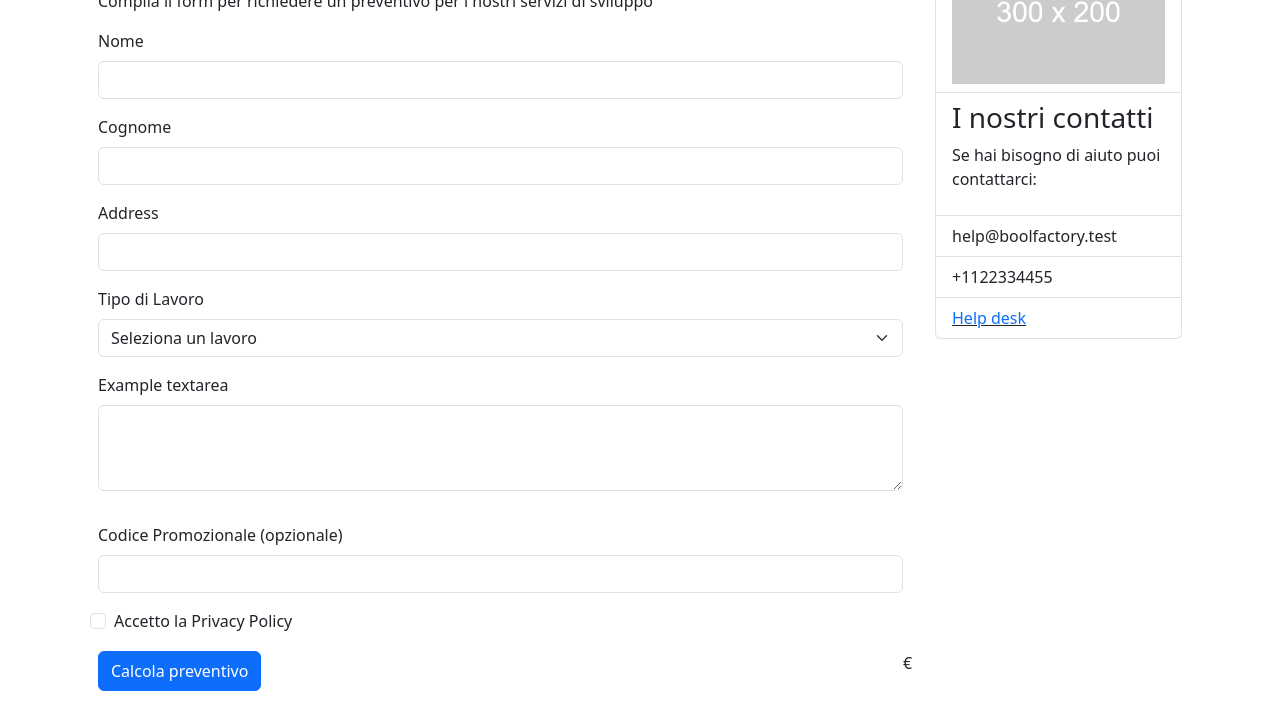
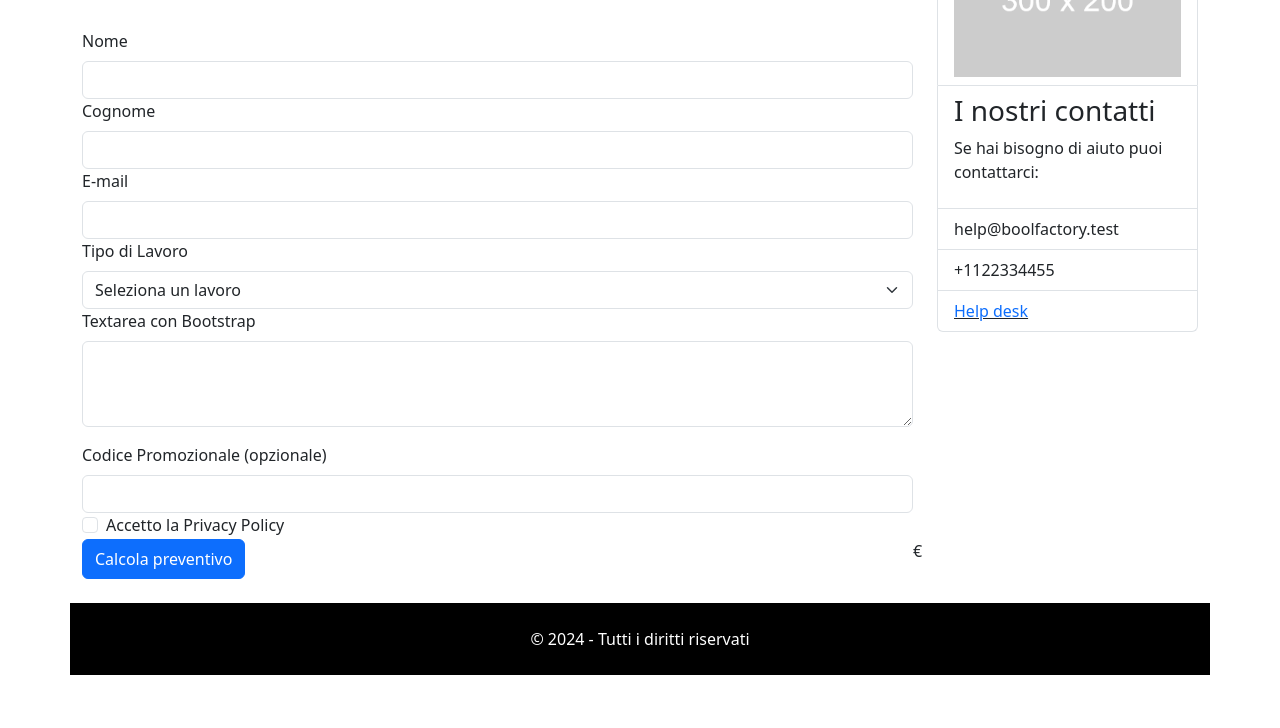
Before and after one commit to ManuelMarchiotto/bootstrap-preventivo, a plain HTML site: page index.html in a window 1280 px wide. Shown: the part 155-883 px from the top of the page. After the commit the page ends 830 px from the top, so only its background shows below. Drawn offline with nearby package versions, Linux system fonts and the light colour scheme.

Commit message:
fix: html

```diff
--- a/index.html
+++ b/index.html
@@ -37,26 +37,34 @@
         <!--/navbar-->
     </header>
     <!--/header-->
-    <!--main-->
-    <main class="d-flex justify-content-center container flex-wrap">
-        <!--column 1-->
-          <div class="w-75 p-3">
+    <!-- corpo della pagina-->
+        <main>
+          <div class="container">
+            <div class="row ">
+              <div class="col-12 col-lg-8 col-xl-9">
+                <!-- intestazione colonna 1-->
+                <div class="row align-items-center mb-3">
+                  <div class="col-6 col-lg-12">
                     <h1>Richiesta Preventivo</h1>
                     <p>Compila il form per richiedere un preventivo per i nostri servizi di sviluppo</p>
-            <form class="row g-3">
-                <div class="col-6 col-md-12">
+                  </div>
+                </div>
+                <!-- /intestazione colonna 1-->
+                <!-- tabella-->
+                <form class="">
+                  <div class="col-s-6 col-md-12">
                     <label for="inputName" class="form-label">Nome</label>
                     <input type="text" class="form-control" id="inputName">
                   </div>
-                <div class="col-6 col-md-12">
+                  <div class="col-s-6 col-md-12">
                     <label for="inputSurname" class="form-label">Cognome</label>
                     <input type="text" class="form-control" id="inputSurname">
                   </div>
-                <div class="col-6 col-md-12">
-                  <label for="inputAddress" class="form-label">Address</label>
+                  <div class="col-s-6 col-md-12">
+                    <label for="inputAddress" class="form-label">E-mail</label>
                     <input type="text" class="form-control" id="inputAddress">
                   </div>
-                <div class="col-6 col-md-12">
+                  <div class="col-s-6 col-md-12">
                       <label for="inputState" class="form-label">Tipo di Lavoro</label>
                       <select id="inputState" class="form-select">
                         <option value="0" selected>Seleziona un lavoro</option>
@@ -65,11 +73,11 @@
                         <option value="3">Project Analysis</option>
                       </select>
                   </div>
-                <div class="mb-3 col-6 col-md-12">
-                    <label for="exampleFormControlTextarea1" class="form-label">Example textarea</label>
+                  <div class="mb-3 col-s-6 col-md-12">
+                      <label for="exampleFormControlTextarea1" class="form-label">Textarea con Bootstrap</label>
                       <textarea class="form-control" id="exampleFormControlTextarea1" rows="3"></textarea>
                   </div>
-                <div class="col-6 col-md-12">
+                  <div class="col-s-6 col-md-12">
                       <label for="inputCode" class="form-label">Codice Promozionale (opzionale)</label>
                       <input type="text" class="form-control" id="inputCode">
                   </div>
@@ -78,17 +86,19 @@
                       <label class="form-check-label" for="flexCheckDefault">Accetto la Privacy Policy</label>
                   </div>
                   <div class="d-flex justify-content-evenly">
-                  <div class="col-6 col-md-12 d-flex">
+                    <div class="col-s-6 col-md-12 d-flex">
                       <button id="submit" type="button" class="btn btn-primary">Calcola preventivo</button>
                   </div>
                     <p id="total"></p><p>€</p>
                   </div>
 
                 </form>
+                <!-- /tabella -->
               </div>
-          <!--/column 1-->
-          <!--column 2-->
-          <div class="w-25 p-3">
+              <!-- col dx-->
+              <div class="col-12 col-lg-4 col-xl-3">
+                <!-- card 2-->
+                <div class="">
                   <ul class="list-group">
                    <li class="list-group-item "><img class="img-fluid" src="img/dummy_300x200_ffffff_cccccc.png" alt="placholder" srcset=""></li>
                     <li class="list-group-item"><h3>I nostri contatti</h3><p>Se hai bisogno di aiuto puoi contattarci:</p></li>
@@ -97,9 +107,16 @@
                     <li class="list-group-item text-decoration-underline"><a href="#" class="text-decoration-none">Help desk</a></li>
                   </ul>
                 </div>
-        <!--/column 2-->
+                    <!-- /accordion-->
+                  </div>
+                </div>
+                <!-- /card 2-->
+              </div>
+              <!-- /col dx -->
+            </div>
+          </div>
         </main>
-    <!--/main-->
+    <!-- /corpo della pagina-->
     <!--footer-->
     <footer class="bg-black text-white text-center p-4 mt-4 container">
       © 2024 - Tutti i diritti riservati
```
Lines whose indentation alone changed are shown as unchanged.
